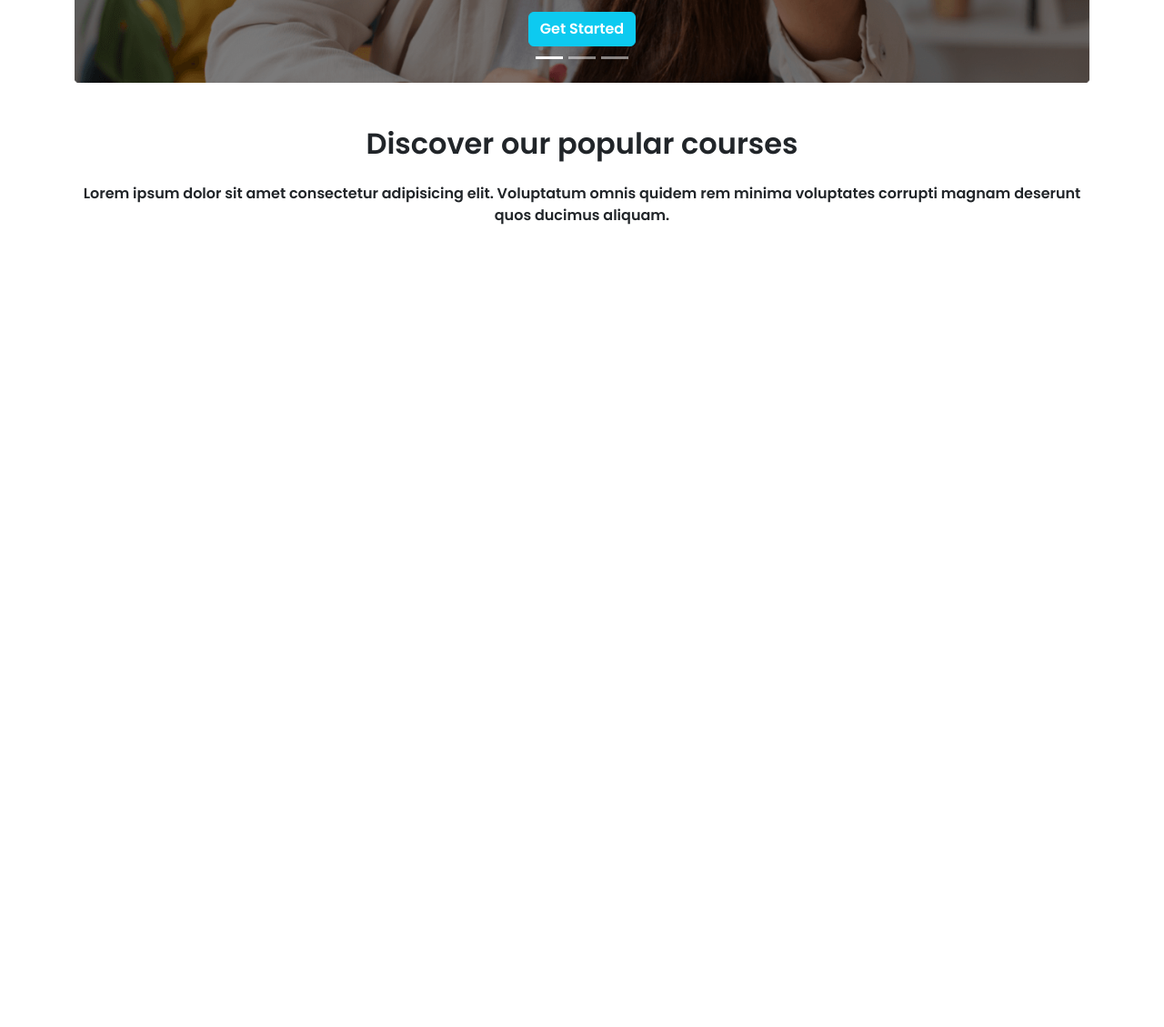
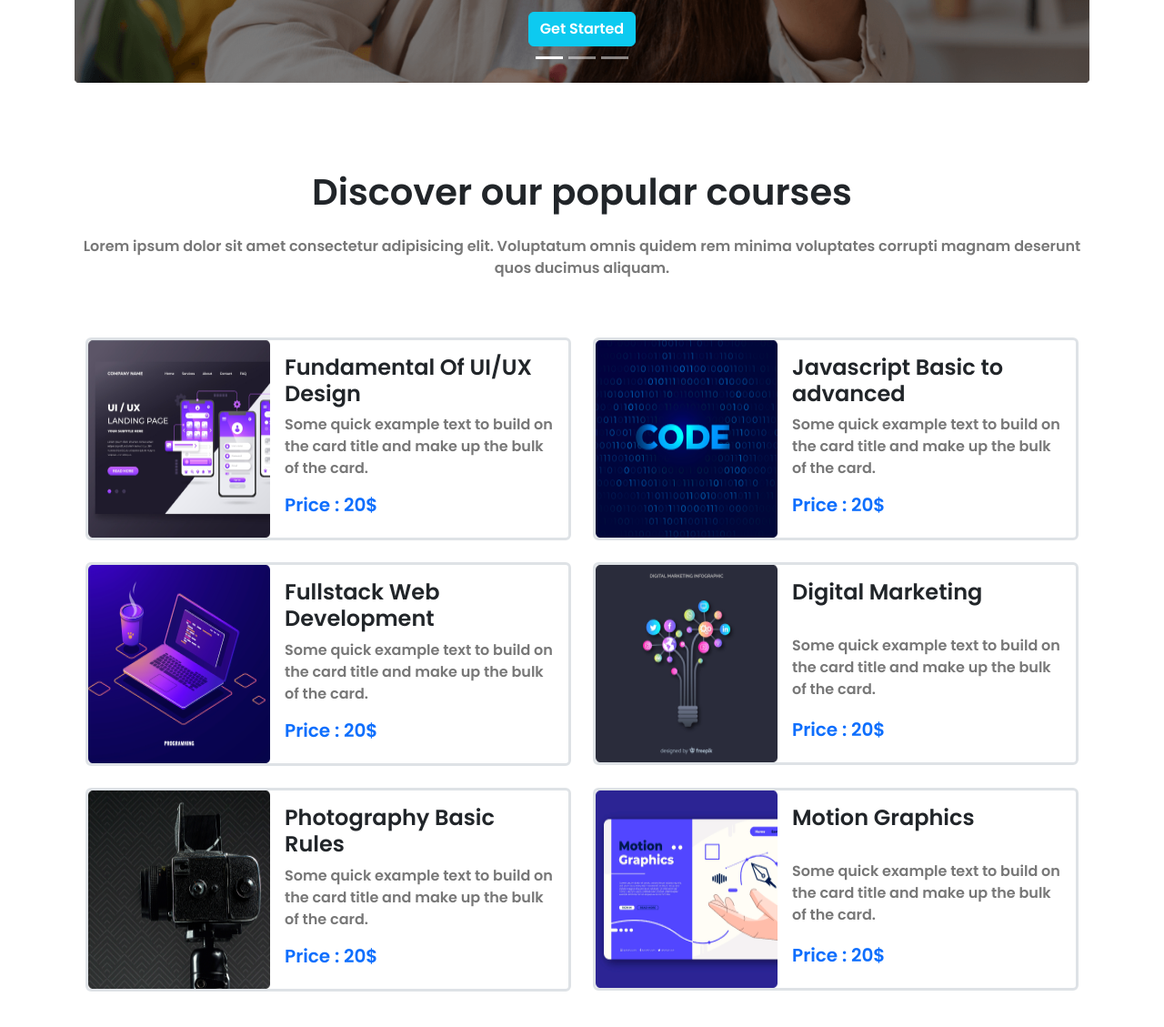
Before and after one commit to FarhanSakib/Assignment-3, a plain HTML site: page index.html in a window 1280 px wide. Shown: the part 583-1712 px from the top of the page at 91% size. Before the commit the page ends 848 px from the top, so only its background shows below. Drawn offline with nearby package versions, Linux system fonts and the light colour scheme.

Commit message:
added course cards

```diff
--- a/css/style.css
+++ b/css/style.css
@@ -9,3 +9,7 @@ body {
 .img-dark {
     filter: brightness(50%);
 }
+
+.course-starter-text-color {
+    color: #777777
+}
--- a/index.html
+++ b/index.html
@@ -109,14 +109,128 @@
     </header>
     <!-- middle part starts  -->
     <main>
+        <!-- middle-text starts  -->
         <section class="middle-text">
-            <div class="container">
+            <div class="container mt-5">
                 <div class="row">
-                    <div class="text-center mt-5 d-flex flex-column justify-content-between ">
-                        <h2>Discover our popular courses</h2>
-                        <p class="mt-3">Lorem ipsum dolor sit amet consectetur adipisicing elit. Voluptatum omnis quidem
+                    <div class="text-center mt-5 d-flex flex-column justify-content-between">
+                        <h1>Discover our popular courses</h1>
+                        <p class="mt-3 course-starter-text-color">Lorem ipsum dolor sit amet consectetur adipisicing
+                            elit.
+                            Voluptatum omnis quidem
                             rem minima
                             voluptates corrupti magnam deserunt quos ducimus aliquam.</p>
+                    </div>
+                </div>
+            </div>
+        </section>
+        <!-- middle-text ends  -->
+
+        <!-- course cards start  -->
+        <section class="course-section container mt-5">
+            <div class="container my-5">
+                <div class="row">
+                    <div class=" col-lg-6 mb-4">
+                        <div class="d-flex flex-column flex-md-row border border-3 rounded">
+                            <img class="img-fluid" src="images/course/course-1.png" alt="">
+                            <div class="p-3">
+                                <h4>
+                                    Fundamental Of UI/UX Design
+                                </h4>
+                                <p class="course-starter-text-color">
+                                    Some quick example text to build on the card title
+                                    and make up the bulk of the card.
+                                </p>
+                                <h5 class="text-primary">
+                                    Price : 20$
+                                </h5>
+                            </div>
+                        </div>
+                    </div>
+                    <div class=" col-lg-6 mb-4">
+                        <div class="d-flex flex-column flex-md-row border border-3 rounded">
+                            <img class="img-fluid" src="images/course/course-2.png" alt="">
+                            <div class="p-3">
+                                <h4>
+                                    Javascript Basic to advanced
+                                </h4>
+                                <p class="course-starter-text-color">
+                                    Some quick example text to build on the card title
+                                    and make up the bulk of the card.
+                                </p>
+                                <h5 class="text-primary">
+                                    Price : 20$
+                                </h5>
+                            </div>
+                        </div>
+                    </div>
+                    <div class=" col-lg-6 mb-4">
+                        <div class="d-flex flex-column flex-md-row border border-3 rounded">
+                            <img class="img-fluid" src="images/course/course-3.png" alt="">
+                            <div class="p-3">
+                                <h4>
+                                    Fullstack Web Development
+                                </h4>
+                                <p class="course-starter-text-color">
+                                    Some quick example text to build on the card title
+                                    and make up the bulk of the card.
+                                </p>
+                                <h5 class="text-primary">
+                                    Price : 20$
+                                </h5>
+                            </div>
+                        </div>
+                    </div>
+                    <div class=" col-lg-6 mb-4">
+                        <div class="d-flex flex-column flex-md-row border border-3 rounded">
+                            <img class="img-fluid" src="images/course/course-4.png" alt="">
+                            <div class="p-3">
+                                <h4>
+                                    Digital Marketing
+                                </h4>
+                                <p class="course-starter-text-color pt-4">
+                                    Some quick example text to build on the card title
+                                    and make up the bulk of the card.
+                                </p>
+                                <h5 class="text-primary pt-1">
+                                    Price : 20$
+                                </h5>
+                            </div>
+                        </div>
+                    </div>
+                    <div class=" col-lg-6 mb-4">
+                        <div class="d-flex flex-column flex-md-row border border-3 rounded">
+                            <img class="img-fluid" src="images/course/course-5.png" alt="">
+                            <div class="p-3">
+                                <h4>
+                                    Photography Basic Rules
+                                </h4>
+                                <p class="course-starter-text-color">
+                                    Some quick example text to build on the card title
+                                    and make up the bulk of the card.
+                                </p>
+                                <h5 class="text-primary  ">
+                                    Price : 20$
+                                </h5>
+                            </div>
+                        </div>
+                    </div>
+                    <div class=" col-lg-6 mb-4">
+                        <div class="d-flex flex-column flex-md-row border border-3 rounded">
+                            <img class="img-fluid" src="images/course/course-6.png" alt="">
+                            <div class="p-3">
+                                <h4>
+                                    Motion Graphics
+                                </h4>
+                                <p class="course-starter-text-color pt-4">
+                                    Some quick example text to build on the card title
+                                    and make up the bulk of the card.
+                                </p>
+                                <h5 class="text-primary pt-1 ">
+                                    Price : 20$
+                                </h5>
+                            </div>
+                        </div>
                     </div>
                 </div>
             </div>
```
